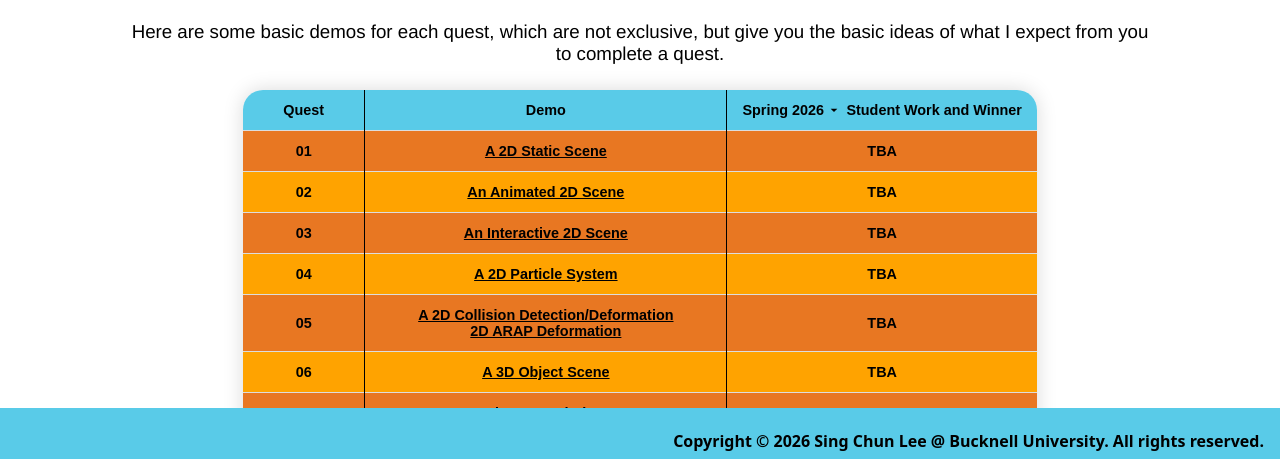
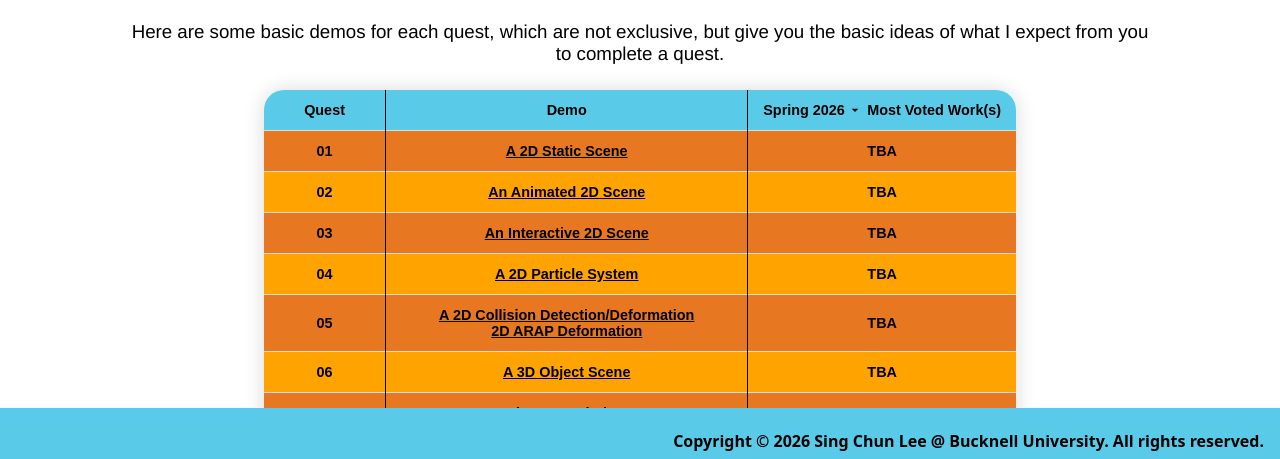
Before and after one commit to Bucknell-Graphics/bucknell-graphics.github.io, a plain HTML site: page index.html in a window 1280 px wide. Shown: the part 332-791 px from the top of the page. Drawn offline with Linux system fonts and the light colour scheme.

Commit message:
updated wordings

```diff
--- a/index.html
+++ b/index.html
@@ -31,7 +31,7 @@
             <option value="SP25">Spring 2025</option>
             <option value="SP26" selected>Spring 2026</option>
           </select>
-          <label for="year-select">Student Work and Winner</label>
+          <label for="year-select">Most Voted Work(s)</label>
           </th>
         </tr>
       </thead>
```
Also changed, not shown: SP25/table.html (+1 -1 lines).
